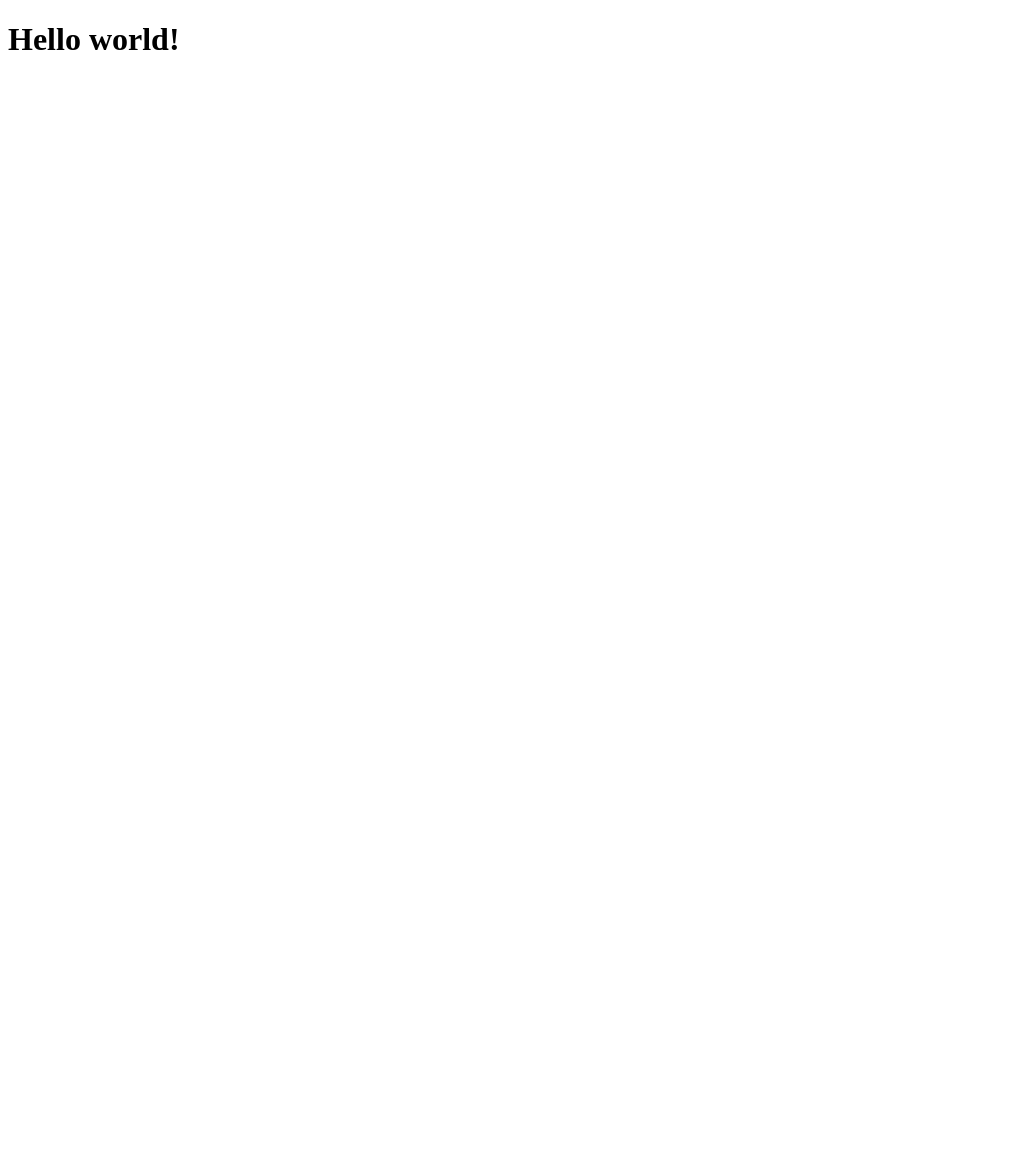
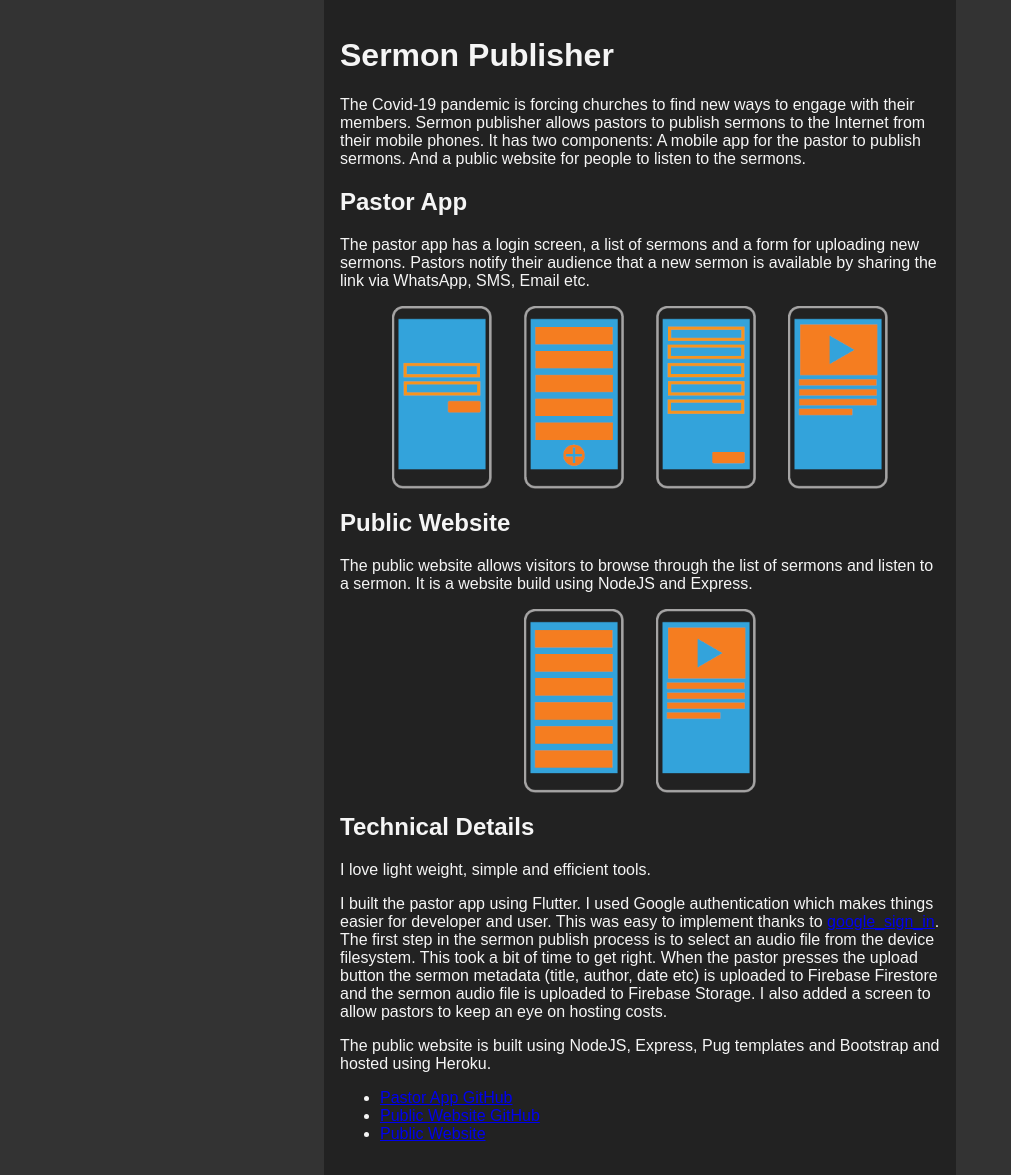
Before and after one commit to davidjohnmaccallum/portfolio, a Node server app: page / in a window 1280 px wide. Before the commit the part shown is almost empty. Shown: the whole page, without its empty margins (0-1011 px from the left). Before the commit the page ends 50 px from the top, so only its background shows below. Run offline with Node 20, Linux system fonts and the light colour scheme.

Commit message:
Add Sermon Publisher page

```diff
--- a/public/css/main.css
+++ b/public/css/main.css
@@ -0,0 +1,64 @@
+body {
+  font-family: Arial, Helvetica, sans-serif;
+  background-color: #333;
+  padding: 0;
+  margin: 0;
+  display: flex;
+}
+
+#content {
+  width: 600px;
+  margin: auto;
+  background-color: #222;
+  color: whitesmoke;
+  padding: 1em;
+}
+
+.flow {
+  display: flex;
+  justify-content: center;
+  align-items: center;
+}
+
+.flow-item-portrait {
+  margin: 0 1em;
+}
+
+.flow-item-portrait .screen {
+  display: flex;
+  justify-content: center;
+  align-items: center;
+}
+
+.flow-item-portrait img {
+  width: 100px;
+}
+
+.flow-item-portrait .cloud {
+  display: flex;
+  justify-content: center;
+  align-items: center;
+  height: 60px;
+}
+
+.flow-item-portrait .data-flow {
+  display: flex;
+  justify-content: center;
+  align-items: center;
+  height: 50px;
+}
+
+.flow-item-portrait .data-flow img {
+  width: 40px;
+}
+
+.flow-item-portrait .user {
+  display: flex;
+  justify-content: center;
+  align-items: center;
+  height: 80px;
+}
+
+.flow-item-portrait .user img {
+  width: 70px;
+}
--- a/views/index.ejs
+++ b/views/index.ejs
@@ -1,14 +1,94 @@
 <!DOCTYPE html>
 <html>
   <head>
-  <meta charset='utf-8'>
-  <meta http-equiv='X-UA-Compatible' content='IE=edge'>
+    <meta charset="utf-8" />
+    <meta http-equiv="X-UA-Compatible" content="IE=edge" />
     <title>Portfolio</title>
-  <meta name='viewport' content='width=device-width, initial-scale=1'>
-  <link rel='stylesheet' type='text/css' media='screen' href='css/main.css'>
+    <meta name="viewport" content="width=device-width, initial-scale=1" />
+    <link rel="stylesheet" type="text/css" media="screen" href="css/main.css" />
     <!-- <script src='js/main.js'></script> -->
   </head>
   <body>
-  <h1><%= message %></h1>
+    <div id="content">
+      <h1>Sermon Publisher</h1>
+      <p>
+        The Covid-19 pandemic is forcing churches to find new ways to engage
+        with their members. Sermon publisher allows pastors to publish sermons
+        to the Internet from their mobile phones. It has two components: A
+        mobile app for the pastor to publish sermons. And a public website for
+        people to listen to the sermons.
+      </p>
+
+      <h2>Pastor App</h2>
+      <p>
+        The pastor app has a login screen, a list of sermons and a form for
+        uploading new sermons. Pastors notify their audience that a new sermon
+        is available by sharing the link via WhatsApp, SMS, Email etc.
+      </p>
+      <div class="flow">
+        <div class="flow-item-portrait">
+          <div class="screen">
+            <img src="/img/ux_patterns_login.png" />
+          </div>
+        </div>
+        <div class="flow-item-portrait">
+          <div class="screen">
+            <img src="/img/ux_patterns_fab_list.png" />
+          </div>
+        </div>
+        <div class="flow-item-portrait">
+          <div class="screen">
+            <img src="/img/ux_patterns_form.png" />
+          </div>
+        </div>
+        <div class="flow-item-portrait">
+          <div class="screen">
+            <img src="/img/ux_patterns_media.png" />
+          </div>
+        </div>
+      </div>
+
+      <h2>Public Website</h2>
+      <p>
+        The public website allows visitors to browse through the list of sermons
+        and listen to a sermon. It is a website build using NodeJS and Express.
+      </p>
+      <div class="flow">
+        <div class="flow-item-portrait">
+          <div class="screen">
+            <img src="/img/ux_patterns_list.png" />
+          </div>
+        </div>
+        <div class="flow-item-portrait">
+          <div class="screen">
+            <img src="/img/ux_patterns_media.png" />
+          </div>
+        </div>
+      </div>
+
+      <h2>Technical Details</h2>
+      <p>I love light weight, simple and efficient tools.</p>
+      <p>
+        I built the pastor app using Flutter. I used Google
+        authentication which makes things easier for developer and user. This
+        was easy to implement thanks to
+        <a href="https://pub.dev/packages/google_sign_in">google_sign_in</a>.
+        The first step in the sermon publish process is to select an audio file
+        from the device filesystem. This took a bit of time to get right. When
+        the pastor presses the upload button the sermon metadata (title, author,
+        date etc) is uploaded to Firebase Firestore and the sermon audio file is
+        uploaded to Firebase Storage. I also added a screen to allow pastors to
+        keep an eye on hosting costs.
+      </p>
+      <p>
+        The public website is built using NodeJS, Express, Pug templates and
+        Bootstrap and hosted using Heroku.
+      </p>
+      <ul>
+        <li><a href='https://github.com/davidjohnmaccallum/sermon_publisher_app'>Pastor App GitHub</a></li>
+        <li><a href='https://github.com/davidjohnmaccallum/sermon_publisher_web'>Public Website GitHub</a></li>
+        <li><a href='http://sermon-publish.herokuapp.com/'>Public Website</a></li>
+      </ul>
+    </div>
   </body>
 </html>
```
Also changed, not shown: public/img/content.png (deleted), public/img/form.png (deleted), public/img/list.png (deleted), public/img/media.png (deleted), public/img/member.png (added), public/img/pastor.png (added), public/img/ux_patterns_cloud_media.png (added), public/img/ux_patterns_content.png (added), public/img/ux_patterns_down_arrow.png (added), public/img/ux_patterns_fab_list.png (added), public/img/ux_patterns_form.png (added), public/img/ux_patterns_list.png (added), public/img/ux_patterns_login.png (added), public/img/ux_patterns_media.png (added), 1 more files. Lines whose indentation alone changed are shown as unchanged.
